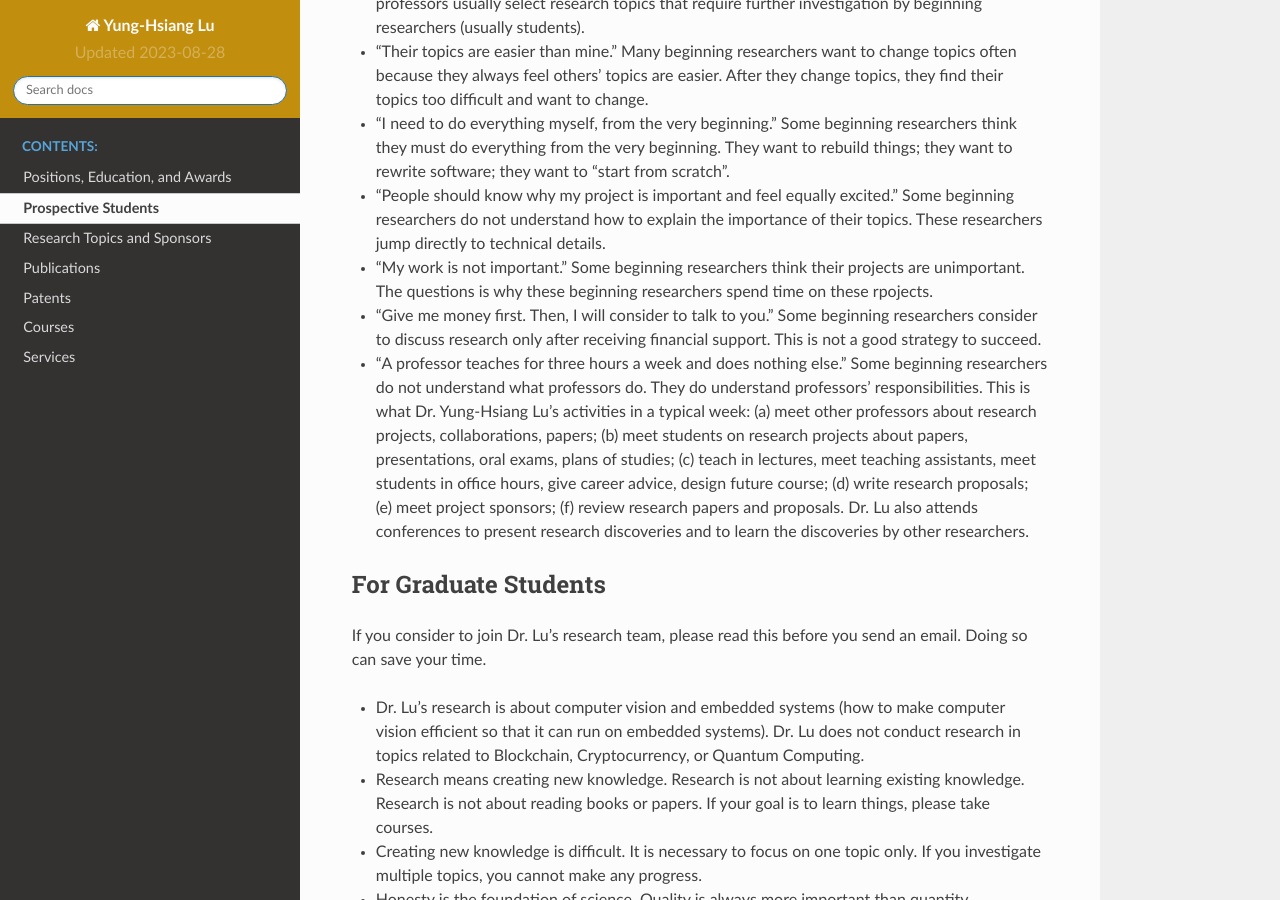
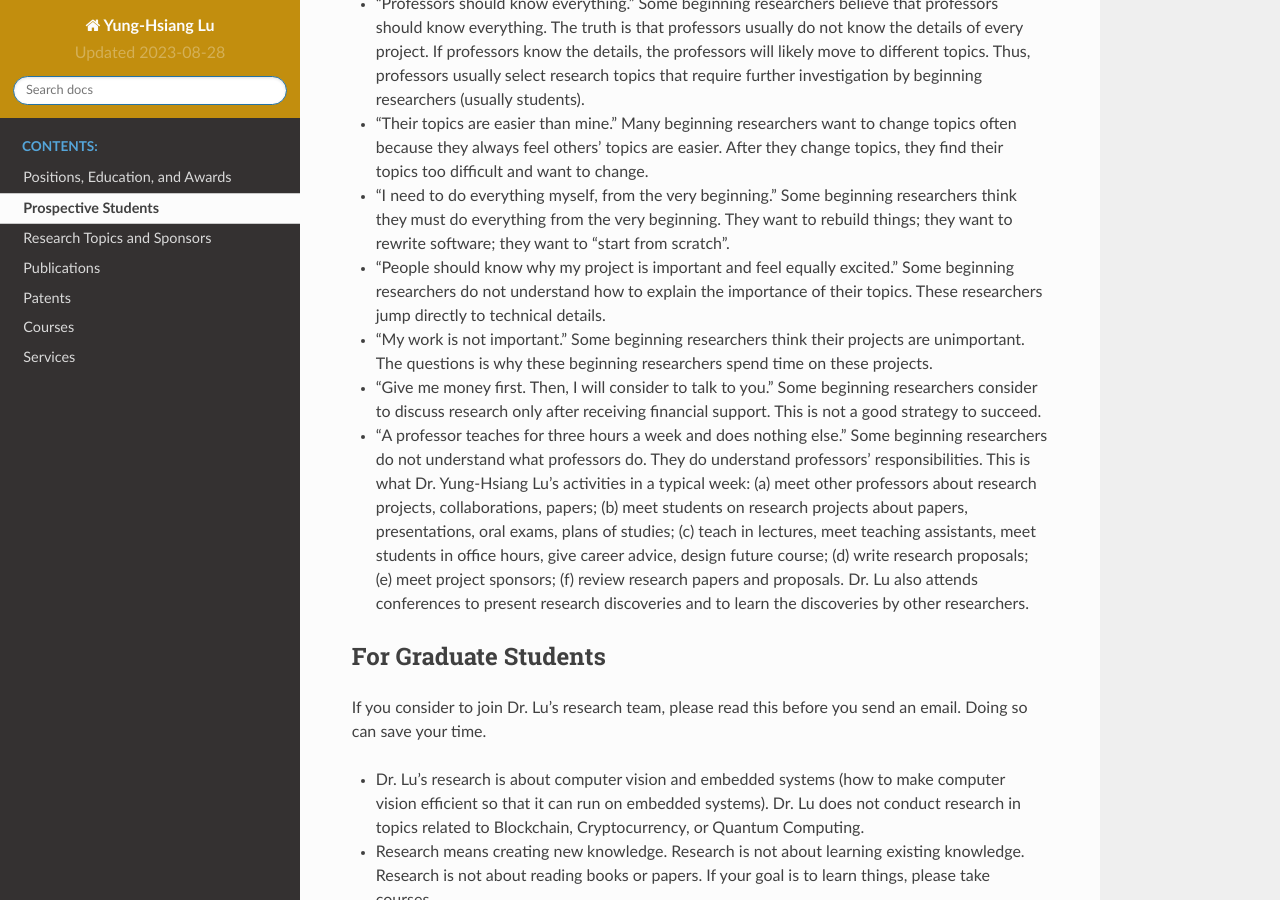
Before and after one commit to luyunghsiang/yhluweb, a Sphinx documentation site: the page built from source/prospective.rst, in a window 1280 px wide and 900 px high, scrolled down 2333 px. Built offline with Sphinx 7.4.7 and the Read the Docs theme 2.0.0, drawn with Linux system fonts in a browser that asks for light colours; some of the changed text lies outside the part shown.

Commit message:
add more common mistakes

```diff
--- a/source/prospective.rst
+++ b/source/prospective.rst
@@ -162,7 +167,7 @@
 
 - "My work is not important." Some beginning researchers think their
   projects are unimportant. The questions is why these beginning
-  researchers spend time on these rpojects.
+  researchers spend time on these projects.
 
 - "Give me money first. Then, I will consider to talk to you." Some
   beginning researchers consider to discuss research only after
```
Also changed, not shown: other parts of source/prospective.rst (+5 -0 lines).
